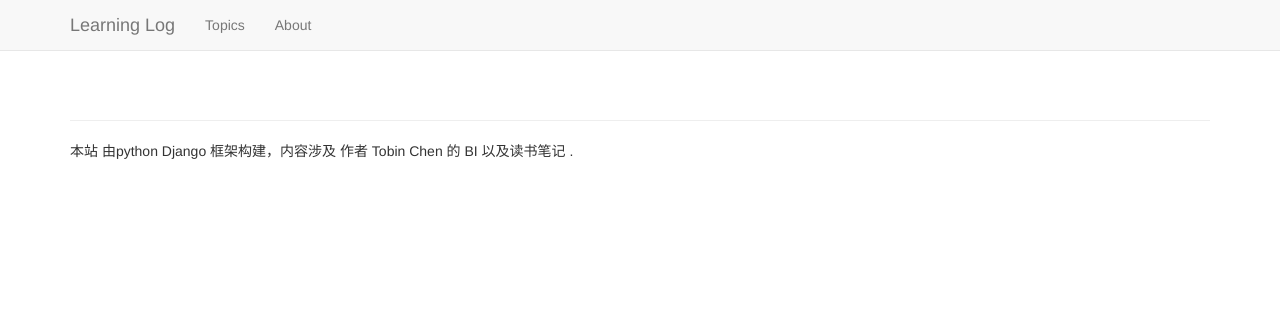
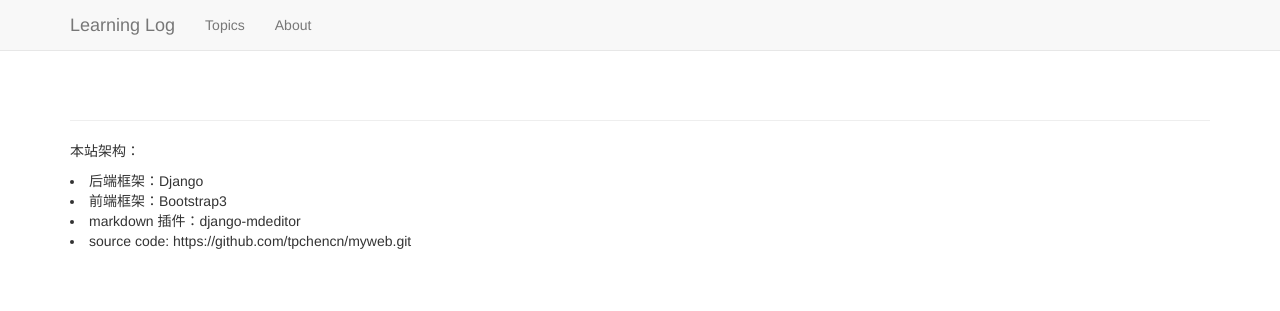
Before and after one commit to tpchencn/myweb, a Django app: page /about/ in a window 1280 px wide. Shown: the top 311 px of the page. Run offline with Django 3.2, Linux system fonts and the light colour scheme; parts of the project's set-up code (start-up, migrations or seed data) failed here and were passed over; some libraries are stand-ins or nearby versions.

Commit message:
format about

```diff
--- a/templates/learning_logs/about.html
+++ b/templates/learning_logs/about.html
@@ -6,8 +6,12 @@
     <title>About</title>
 </head>
 <body>
- {% block content %}
-    <p>本站 由python Django 框架构建，内容涉及 作者 Tobin Chen 的 BI 以及读书笔记 .</p>
+{% block content %}
+    <p>本站架构：</p>
+    <li>后端框架：Django</li>
+    <li>前端框架：Bootstrap3</li>
+    <li>markdown 插件：django-mdeditor</li>
+    <li>source code: https://github.com/tpchencn/myweb.git</li>
 {% endblock content %}
 </body>
 </html>
```
